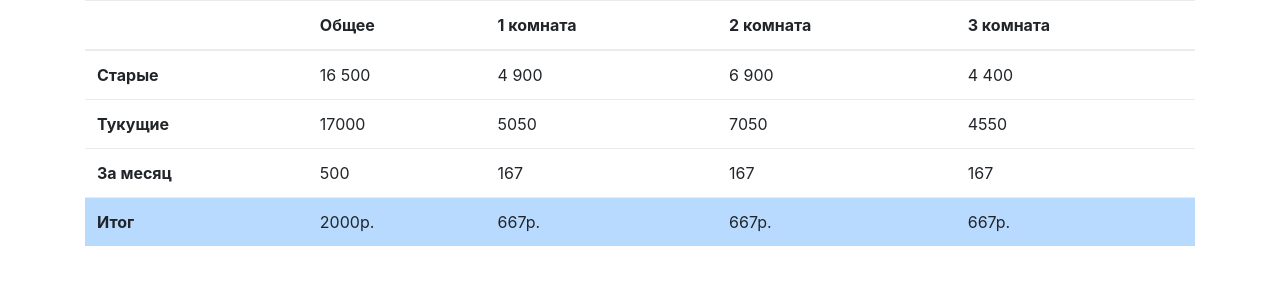
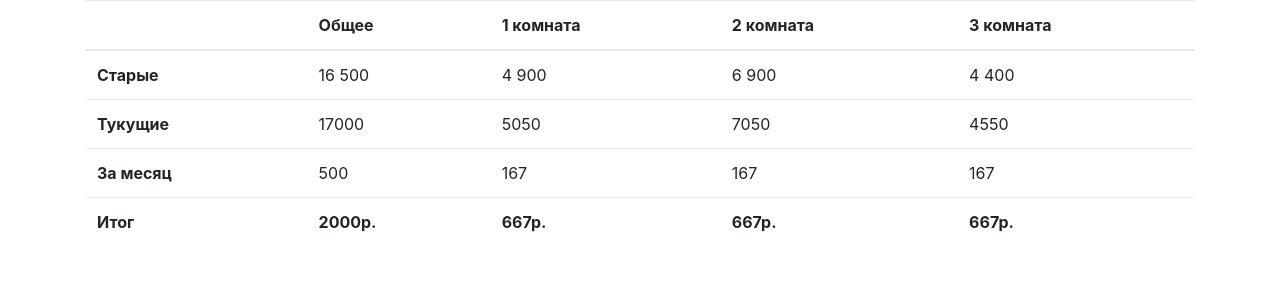
Before and after one commit to Ch0coL8te/ElectricityCounter, a plain HTML site: page index.html in a window 1280 px wide. Drawn offline with nearby package versions, Linux system fonts and the light colour scheme.

Commit message:
Bold total money

```diff
--- a/index.html
+++ b/index.html
@@ -48,12 +48,12 @@
                             <td id="secondKW">167</td>
                             <td id="thirdKW">167</td>
                         </tr>
-                        <tr class="table-primary">
+                        <tr>
                             <th scope="row">Итог</th>
-                            <td id="totalMoney">2000р.</td>
-                            <td id="firstMoney">667р.</td>
-                            <td id="secondMoney">667р.</td>
-                            <td id="thirdMoney">667р.</td>
+                            <th id="totalMoney">2000р.</th>
+                            <th id="firstMoney">667р.</th>
+                            <th id="secondMoney">667р.</th>
+                            <th id="thirdMoney">667р.</th>
                         </tr>
                     </tbody>
                 </table>
```
